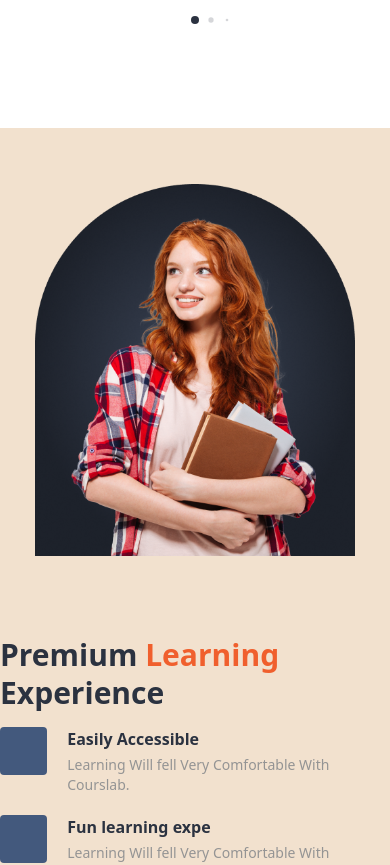
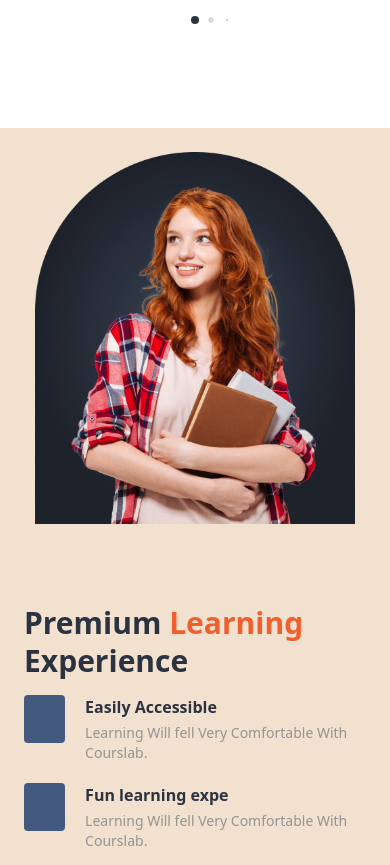
Before and after one commit to Hasnain-js/school-finder-app, a Next.js app: page / in a window 390 px wide. Shown: the part 2200-3065 px from the top of the page. Built offline with nearby package versions, Linux system fonts and the light colour scheme.

Commit message:
learing experience resp fixes

```diff
--- a/components/home/LearningExperienceSection.jsx
+++ b/components/home/LearningExperienceSection.jsx
@@ -4,8 +4,8 @@ export const LearningExperienceSection = () => {
 	return (
 		<>
 			<section className='bg-almond'>
-				<div className='mx-auto max-w-7xl lg:px-6 grid lg:items-center lg:grid-cols-2 gap-20 lg:grid justify-center pb-14'>
-					<div className='relative pt-14'>
+				<div className='mx-auto max-w-7xl lg:px-6 grid lg:items-center lg:grid-cols-2 gap-20 lg:grid p-6 justify-center pb-14'>
+					<div className='relative lg:pt-14 p-0'>
 						<Image
 							className='w-full max-w-xs mx-auto'
 							src={"/images/girl_books.png"}
```
